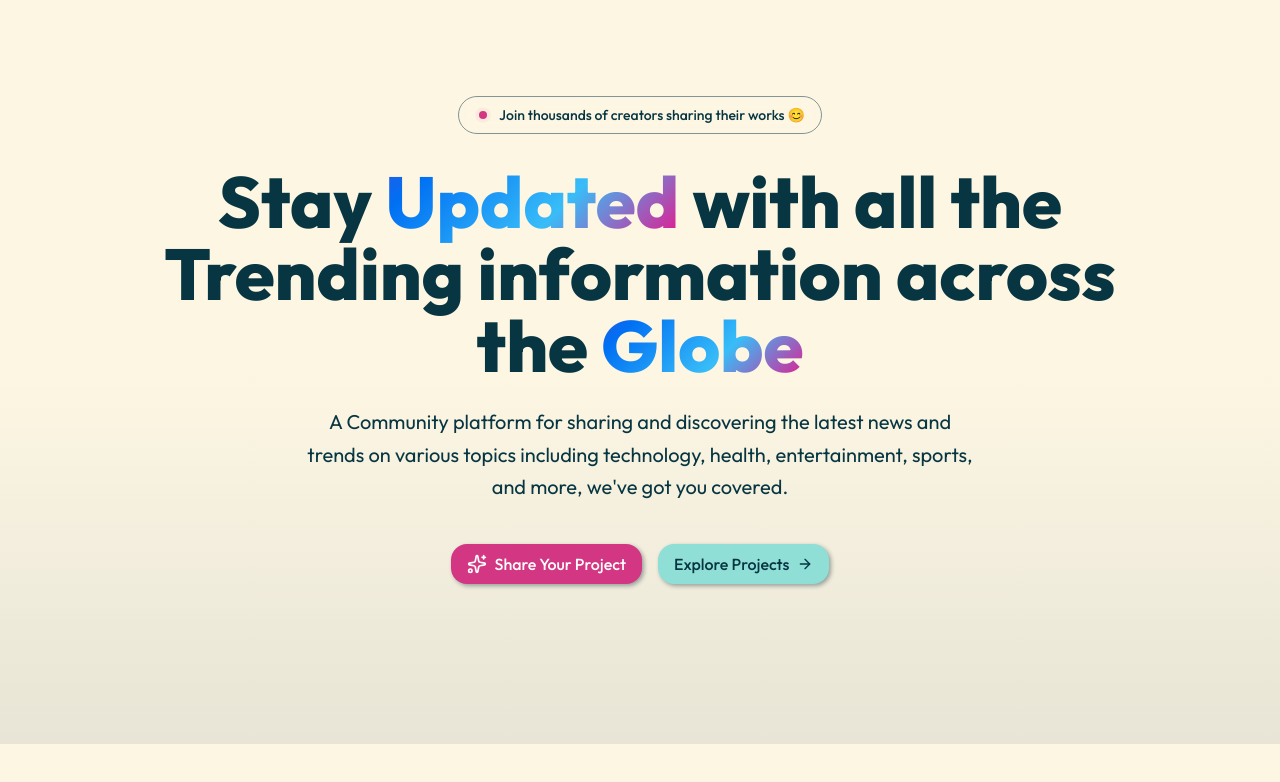
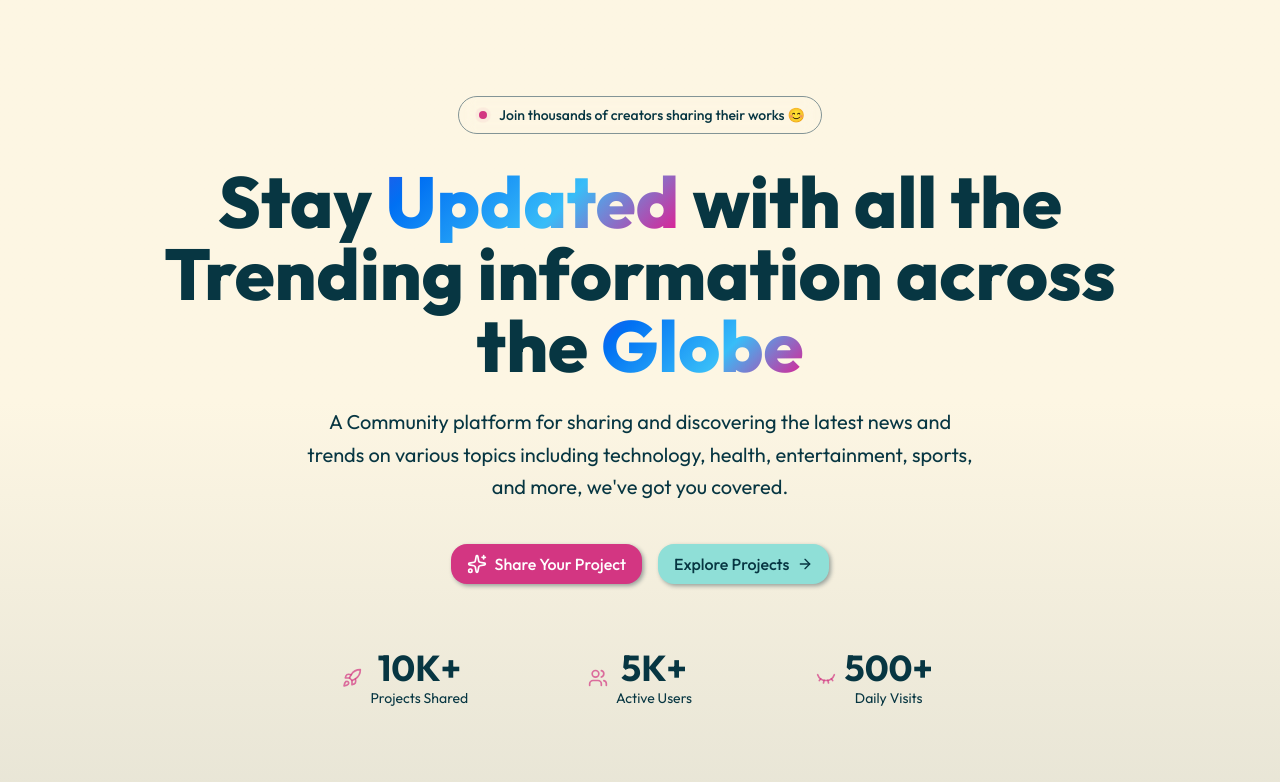
Before and after one commit to OgbodoPhilip/Blug, a Next.js app: page / in a window 1280 px wide. Shown: the top 782 px of the page. Built offline with nearby package versions, Linux system fonts and the light colour scheme.

Commit message:
stats card added with icons

```diff
--- a/app/layout.tsx
+++ b/app/layout.tsx
@@ -11,7 +11,7 @@ const outfit = Outfit({
 
 export const metadata: Metadata = {
   title: "Blug",
-  description: "Ablog website for recent news",
+  description: "Ablog website for recent tech news",
 };
 
 export default function RootLayout({
--- a/components/ui/landing-page/hero-section.tsx
+++ b/components/ui/landing-page/hero-section.tsx
@@ -1,8 +1,9 @@
 import Link from "next/link";
 import { Badge } from "../badge";
 import { Button } from "../button";
-import { ArrowRight, SparklesIcon } from "lucide-react";
+import { ArrowRight, EyeClosedIcon, RocketIcon, SparklesIcon, UsersIcon } from "lucide-react";
 import { AuroraText } from "../aurora-text";
+import StatsCard from "./stats-card";
 
 
 const LiveBadge = () => {
@@ -17,6 +18,13 @@ const LiveBadge = () => {
     </Badge>
   );
 }
+
+
+const statsData = [
+    {icon:RocketIcon, value:"10K+", label:"Projects Shared"},
+    {icon:UsersIcon, value:"5K+", label:"Active Users"},
+    {icon:EyeClosedIcon , value:"500+", label:"Daily Visits"},
+]
 
 export default function HeroSection() {
   return (
@@ -37,6 +45,12 @@ A Community platform for sharing and discovering the latest news and trends on v
     <Button asChild size='lg' className="text-base px-8 shadow-2xl rounded-2xl"><Link href="/submit"><SparklesIcon className="size-5"/>Share Your Project</Link></Button>
     <Button variant='secondary' asChild size='lg' className="text-base px-8 shadow-2xl rounded-2xl"><Link href="/explore">Explore Projects<ArrowRight size-5/></Link></Button>
 </div>
+<div className="grid grid-cols-1 sm:grid-cols-3 gap-6 sm:gap-8 w-full max-w-2xl">
+
+    {statsData.map((stat, index) => (
+        <StatsCard key={stat.label} icon={stat.icon} value={stat.value} label={stat.label}/>
+    ))}
+    </div>
 </div>
 </div>
     </section>
--- /dev/null
+++ b/components/ui/landing-page/stats-card.tsx
@@ -0,0 +1,14 @@
+import { LucideIcon } from 'lucide-react'
+
+
+export default function StatsCard({icon: Icon, value, label}:{icon:LucideIcon, value:string, label:string}) {
+  return (
+    <div className="flex items-center gap-2 justify-center">
+      <Icon className="size-5 text-primary/70" />
+      <div>
+        <p className="text-3xl font-bold sm:text-4xl">{value}</p>
+        <p className="text-sm text-muted-foreground">{label}</p>
+      </div>
+    </div>
+  )
+}
```
